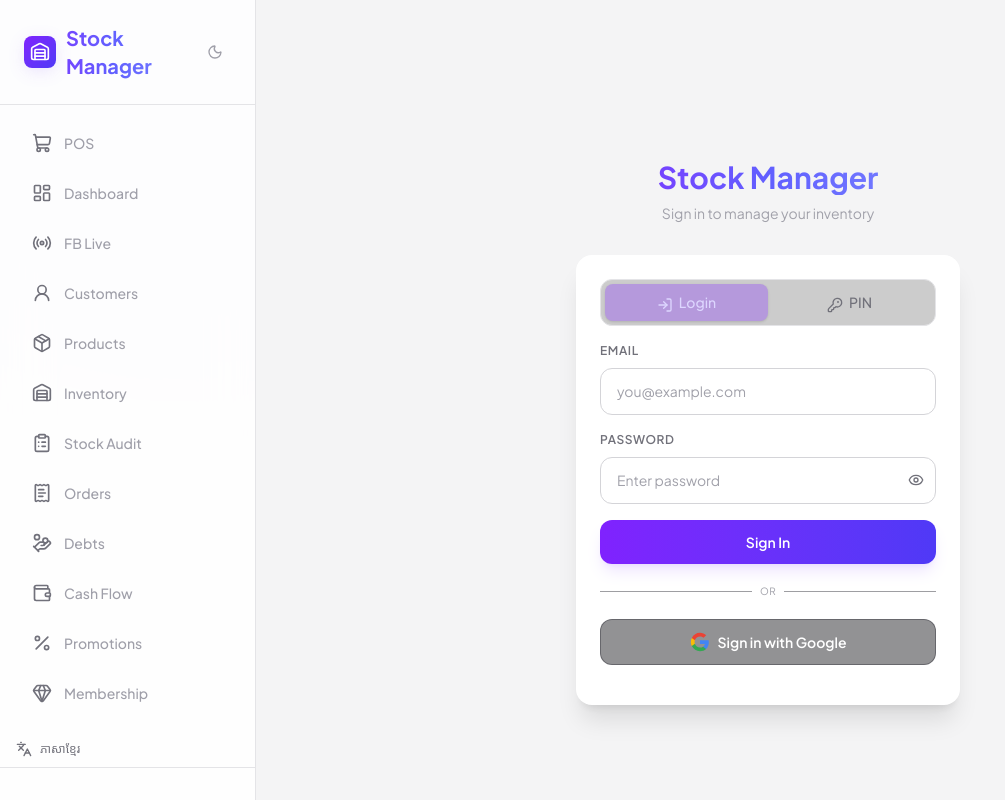
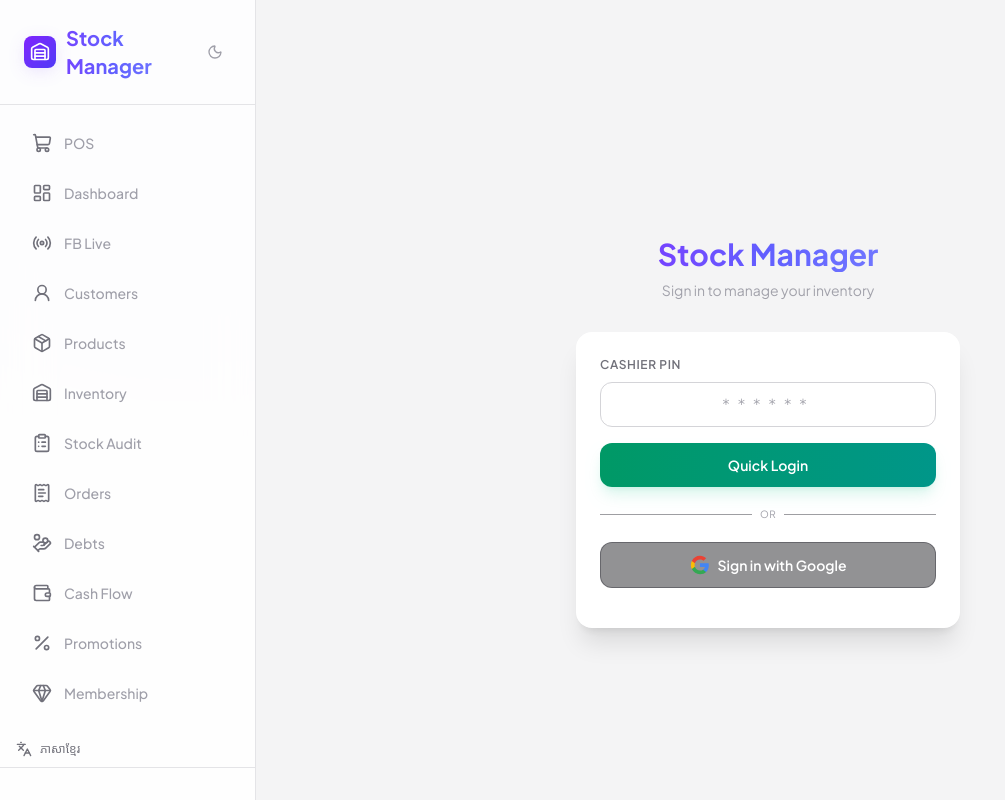
Before and after one commit to nsocheatra/Stock_Management, a Next.js app: page /login in a window 1280 px wide. Shown: the whole page, without its empty margins (0-1005 px from the left). Built offline with nearby package versions, Linux system fonts and the light colour scheme; no server answers; the database is empty.

Commit message:
Update admin email to nongsocheatra@gmail.com, remove email/password login

```diff
--- a/src/app/login/LoginForm.tsx
+++ b/src/app/login/LoginForm.tsx
@@ -2,36 +2,17 @@
 
 import { useState } from "react";
 import { useRouter } from "next/navigation";
-import { LogIn, Eye, EyeOff, KeyRound } from "lucide-react";
-import { login, loginWithPin, loginWithGoogle } from "@/lib/auth";
+import { KeyRound } from "lucide-react";
+import { loginWithPin, loginWithGoogle } from "@/lib/auth";
 import { auth, googleProvider } from "@/lib/firebase";
 import { signInWithPopup } from "firebase/auth";
 import { useTranslation } from "@/i18n/useTranslation";
 
 export default function LoginForm() {
-  const [mode, setMode] = useState<"credentials" | "pin">("credentials");
-  const [showPass, setShowPass] = useState(false);
   const [error, setError] = useState("");
   const [loading, setLoading] = useState(false);
   const router = useRouter();
   const { t } = useTranslation();
-
-  const handleLogin = async (e: React.FormEvent<HTMLFormElement>) => {
-    e.preventDefault();
-    setError("");
-    setLoading(true);
-    const fd = new FormData(e.currentTarget);
-    const email = fd.get("email") as string;
-    const password = fd.get("password") as string;
-    const result = await login(email, password);
-    setLoading(false);
-    if (result.success) {
-      router.push("/pos");
-      router.refresh();
-    } else {
-      setError(result.error || t("login.loginFailed"));
-    }
-  };
 
   const handlePinLogin = async (e: React.FormEvent<HTMLFormElement>) => {
     e.preventDefault();
@@ -51,56 +32,15 @@
 
   return (
     <div className="bg-surface-blur border-surface rounded-2xl p-6 shadow-xl space-y-4">
-      {/* Mode toggle */}
-      <div className="flex rounded-xl bg-black/20 p-1 border border-surface">
-        <button
-          type="button"
-          onClick={() => setMode("credentials")}
-          className={`flex-1 py-2 rounded-lg text-sm font-medium transition-all cursor-pointer ${mode === "credentials" ? "bg-violet-600/30 text-violet-200 shadow-sm" : "text-muted hover:text-default"}`}
-        >
-          <LogIn className="size-4 inline mr-1.5" />
-            {t("login.login")}
-        </button>
-        <button
-          type="button"
-          onClick={() => setMode("pin")}
-          className={`flex-1 py-2 rounded-lg text-sm font-medium transition-all cursor-pointer ${mode === "pin" ? "bg-violet-600/30 text-violet-200 shadow-sm" : "text-muted hover:text-default"}`}
-        >
-          <KeyRound className="size-4 inline mr-1.5" />
-          {t("login.pin")}
-        </button>
-      </div>
-
-      {mode === "credentials" ? (
-        <form onSubmit={handleLogin} className="space-y-4">
-          <div>
-            <label className="input-label">{t("login.email")}</label>
-            <input name="email" type="email" required className="input-field" placeholder={t("login.emailPlaceholder")} />
-          </div>
-          <div>
-            <label className="input-label">{t("login.password")}</label>
-            <div className="relative">
-              <input name="password" type={showPass ? "text" : "password"} required className="input-field pr-10" placeholder={t("login.passwordPlaceholder")} />
-              <button type="button" onClick={() => setShowPass(!showPass)} className="absolute right-3 top-1/2 -translate-y-1/2 text-muted hover:text-default cursor-pointer">
-                {showPass ? <EyeOff className="size-4" /> : <Eye className="size-4" />}
-              </button>
-            </div>
-          </div>
-          <button type="submit" disabled={loading} className="w-full py-3 rounded-xl font-semibold text-sm bg-gradient-to-r from-violet-600 to-indigo-600 text-white hover:from-violet-500 hover:to-indigo-500 disabled:opacity-50 transition-all shadow-lg shadow-violet-500/15 cursor-pointer">
-            {loading ? t("login.signingIn") : t("login.signIn")}
-          </button>
-        </form>
-      ) : (
       <form onSubmit={handlePinLogin} className="space-y-4">
         <div>
           <label className="input-label">{t("login.cashierPin")}</label>
-            <input name="pin" type="password" inputMode="numeric" required className="input-field text-center text-2xl tracking-[0.5em] font-mono" placeholder={t("login.pinPlaceholder")} maxLength={6} autoFocus />
+          <input name="pin" type="password" inputMode="numeric" required className="input-field text-center text-2xl tracking-[0.5em] font-mono" placeholder={t("login.pinPlaceholder")} maxLength={6} />
         </div>
         <button type="submit" disabled={loading} className="w-full py-3 rounded-xl font-semibold text-sm bg-gradient-to-r from-emerald-600 to-teal-600 text-white hover:from-emerald-500 hover:to-teal-500 disabled:opacity-50 transition-all shadow-lg shadow-emerald-500/15 cursor-pointer">
           {loading ? t("login.quickLoginLoading") : t("login.quickLogin")}
         </button>
       </form>
-      )}
 
       <div className="relative flex items-center gap-2 py-1">
         <div className="flex-1 h-px bg-zinc-700/50" />
--- a/src/lib/db.ts
+++ b/src/lib/db.ts
@@ -492,11 +492,11 @@
     if (userCount === 0) {
       await this.prepare(
         "INSERT INTO users (name, email, password_hash, role, pin) VALUES (?, ?, ?, ?, ?)"
-      ).run("Administrator", "admin@system.local", adminHash, "admin", "1234");
+      ).run("Administrator", "nongsocheatra@gmail.com", adminHash, "admin", "1234");
     } else {
       await this.prepare(
-        "UPDATE users SET password_hash = ? WHERE email = ?"
-      ).run(adminHash, "admin@system.local");
+        "UPDATE users SET password_hash = ?, email = ? WHERE email = ?"
+      ).run(adminHash, "nongsocheatra@gmail.com", "admin@system.local");
     }
   }
 }
```
Lines whose indentation alone changed are shown as unchanged.
